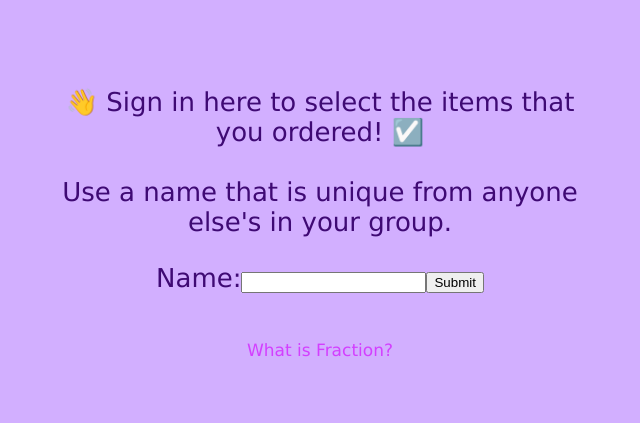
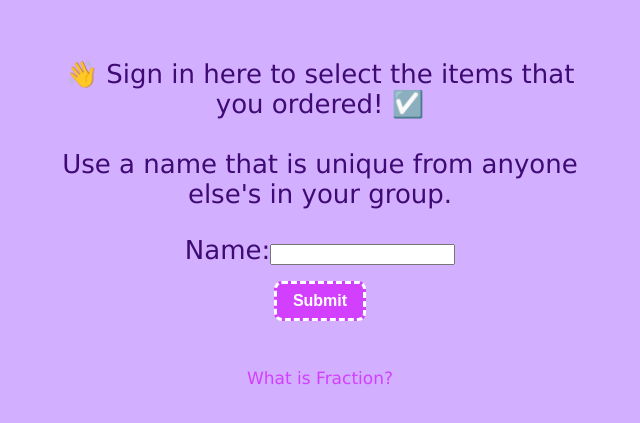
Before and after one commit to dterr/fraction, a React (Create React App) app: page /selections/1 in a window 1280 px wide. Shown: the part 181-604 px from the top of the page, without its empty margins (320-960 px from the left). Built offline with nearby package versions, Linux system fonts and the light colour scheme.

Commit message:
🥱 Update button styling.

```diff
--- a/src/components/SelectionsPage.js
+++ b/src/components/SelectionsPage.js
@@ -72,7 +72,7 @@ class SelectionsPage extends React.Component {
     } else {
       return (
         <div>
-          <p>😳 Hello {this.state.username}! Thanks for using Fraction to make splitting the bill easy! 🥹</p>
+          <p>😳 Hello {this.state.username}! Thanks for using Fraction to make splitting the bill easy! 🥱</p>
           <p>What items did you order? 🤔 Select them below.</p>
           <div className="checkbox-grid">
             {this.state.allItems.map((item) => this.renderItem(item))}
@@ -116,7 +116,9 @@ class SelectionsPage extends React.Component {
                 Name:
                 <input type="text" value={this.state.nameboxValue} onChange={this.handleChange} />
                 </label>
-              <input type="submit" value="Submit" />
+              <div className="button-container">
+                <button type="submit" value="Submit">Submit</button>
+              </div>
            </form>
           </div>
   }
```
